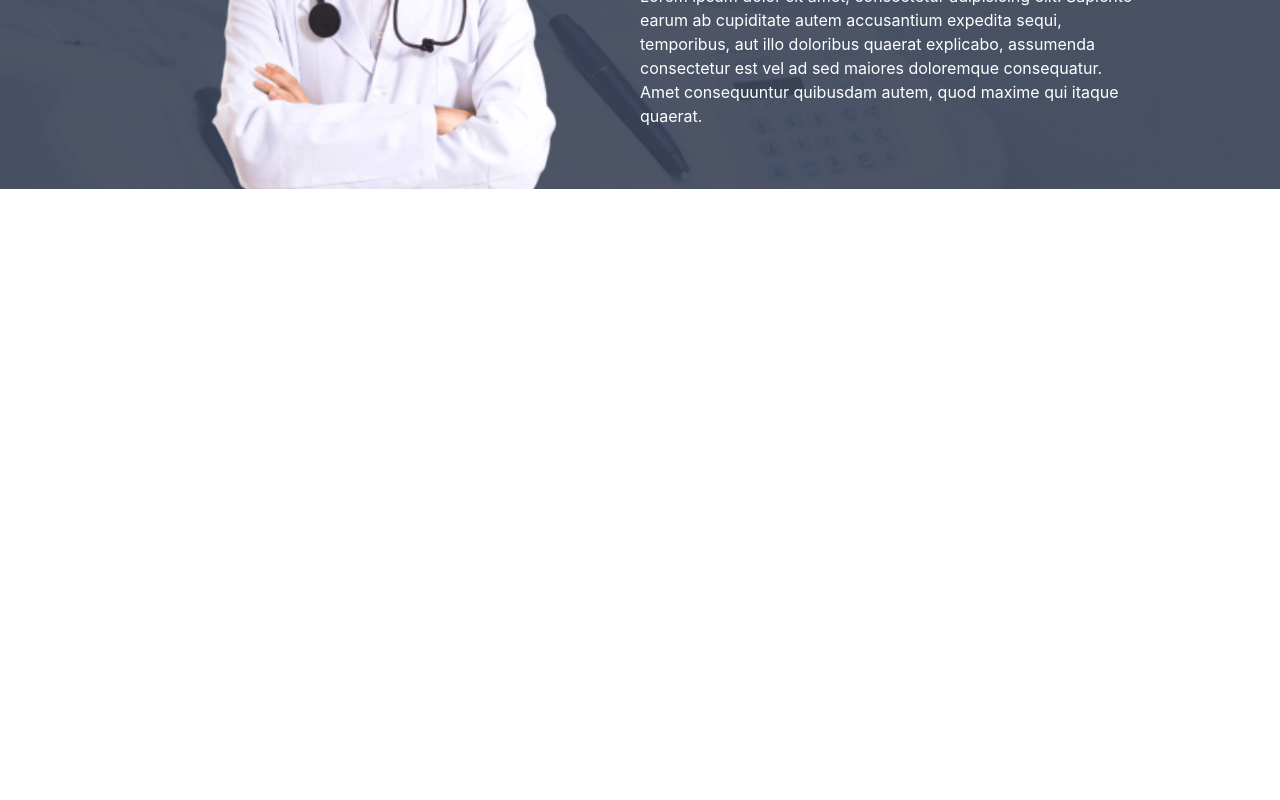
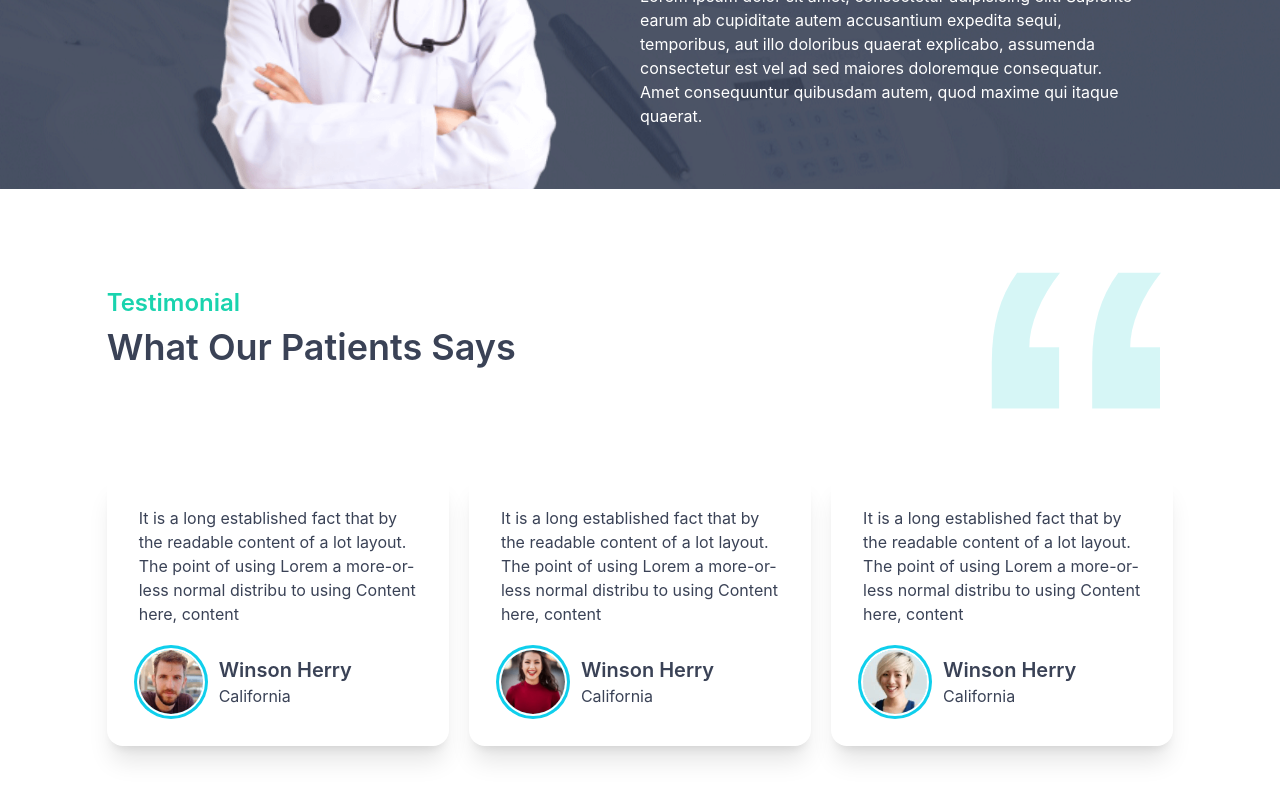
Before and after one commit to RKZeebon/doctors-portal, a React (Create React App) app: page / in a window 1280 px wide. Shown: the part 2084-2884 px from the top of the page. Before the commit the page ends 2337 px from the top, so only its background shows below. Built offline with nearby package versions, Linux system fonts and the light colour scheme.

Commit message:
testimonials added

```diff
--- a/src/Components/Home/Home.js
+++ b/src/Components/Home/Home.js
@@ -3,6 +3,7 @@ import Banner from './Banner/Banner';
 import HomePageAppointment from './HomePageAppointment/HomePageAppointment';
 import HomePageServices from './HomePageServices/HomePageServices';
 import Info from './Info/Info';
+import Testimonials from './Testimonial/Testimonials';
 
 const Home = () => {
     return (
@@ -11,6 +12,7 @@ const Home = () => {
             <Info />
             <HomePageServices />
             <HomePageAppointment />
+            <Testimonials />
         </div>
     );
 };
--- /dev/null
+++ b/src/Components/Home/Testimonial/Testimonial.js
@@ -0,0 +1,25 @@
+import React from 'react';
+
+const Testimonial = ({ body, name, location, img }) => {
+    return (
+        <div class="card shadow-xl">
+            <div class="card-body">
+
+                <p>{body}</p>
+                <div className='flex items-center mt-4'>
+                    <div class="avatar mr-4">
+                        <div class="w-16 rounded-full ring ring-primary ring-offset-base-100 ring-offset-2">
+                            <img src={img} alt='' />
+                        </div>
+                    </div>
+                    <div>
+                        <h2 class="card-title">{name}</h2>
+                        <p>{location}</p>
+                    </div>
+                </div>
+            </div>
+        </div>
+    );
+};
+
+export default Testimonial;
--- /dev/null
+++ b/src/Components/Home/Testimonial/Testimonials.js
@@ -0,0 +1,44 @@
+import React from 'react';
+import quote from '../../../assets/icons/quote.svg'
+import Testimonial from './Testimonial';
+import people1 from '../../../assets/images/people1.png'
+import people2 from '../../../assets/images/people2.png'
+import people3 from '../../../assets/images/people3.png'
+
+const Testimonials = () => {
+    return (
+        <div className='w-5/6 mx-auto mb-24'>
+            <div className='flex justify-between items-center mb-16'>
+                <div>
+                    <h3 className='text-secondary text-2xl font-semibold mb-2'>Testimonial</h3>
+                    <h1 className='text-4xl font-semibold mb-2'>What Our Patients Says</h1>
+                </div>
+                <div>
+                    <img className='w-48' src={quote} alt="" />
+                </div>
+            </div>
+            <div className='grid grid-cols-1 lg:grid-cols-3 gap-5'>
+                <Testimonial
+                    body="It is a long established fact that by the readable content of a lot layout. The point of using Lorem a more-or-less normal distribu to using Content here, content"
+                    name='Winson Herry'
+                    location='California'
+                    img={people1}
+                ></Testimonial>
+                <Testimonial
+                    body="It is a long established fact that by the readable content of a lot layout. The point of using Lorem a more-or-less normal distribu to using Content here, content"
+                    name='Winson Herry'
+                    location='California'
+                    img={people2}
+                ></Testimonial>
+                <Testimonial
+                    body="It is a long established fact that by the readable content of a lot layout. The point of using Lorem a more-or-less normal distribu to using Content here, content"
+                    name='Winson Herry'
+                    location='California'
+                    img={people3}
+                ></Testimonial>
+            </div>
+        </div >
+    );
+};
+
+export default Testimonials;
```
